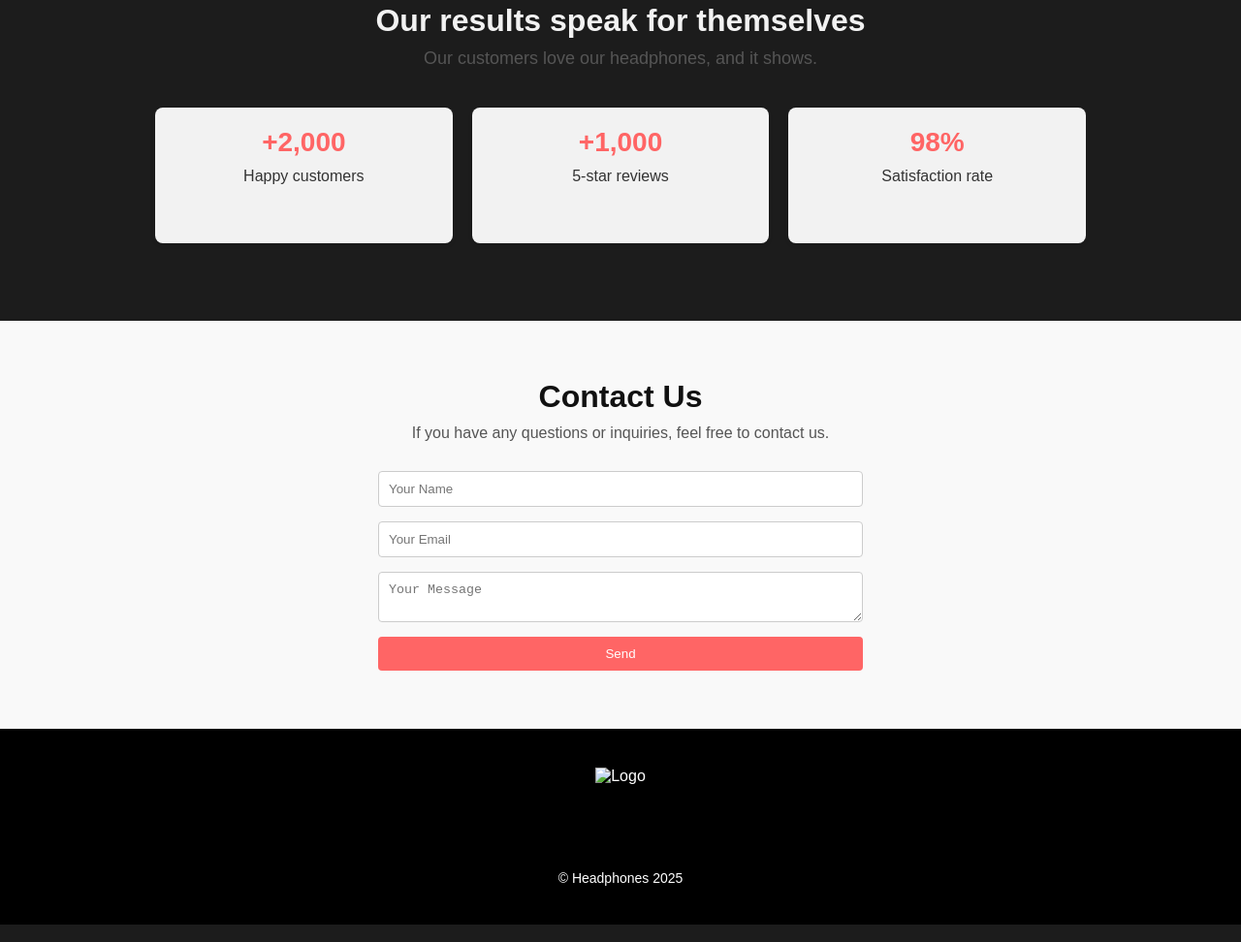
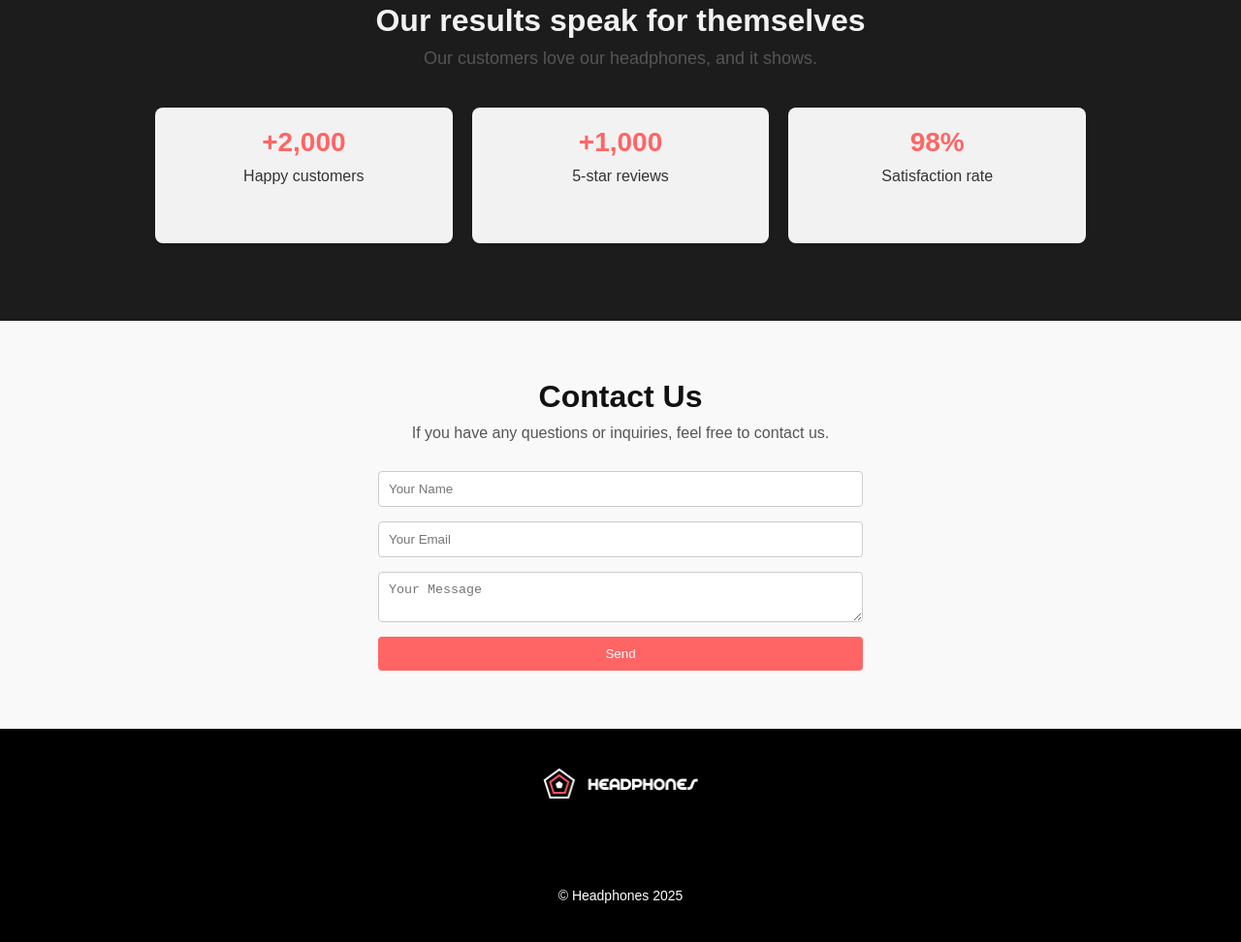
Before and after one commit to mogbojuri-s/alx_html_css, a plain HTML site: page headphones/4-index.html in a window 1280 px wide. Shown: the part 1093-2065 px from the top of the page at 97% size. Drawn offline with Linux system fonts and the light colour scheme; a web font is replaced by a local one.

Commit message:
Fix: small corrections to layout and functionality

```diff
--- a/headphones/4-index.html
+++ b/headphones/4-index.html
@@ -77,7 +77,7 @@
 </section>
 <footer class="site-footer">
   <div class="footer-content container">
-    <img src="images/logo_headphones.png" alt="Logo" class="footer-logo">
+    <img src="images/images/logo_headphones.png" alt="Logo" class="footer-logo">
 
     <div class="social-icons">
       <a href="#"><span class="holberton_school-icon-ic_facebook"></span></a>
```
Also changed, not shown: headphones/6-index.html (+1 -1 lines), headphones/7-index.html (+1 -1 lines), headphones/8-index.html (+1 -1 lines).
